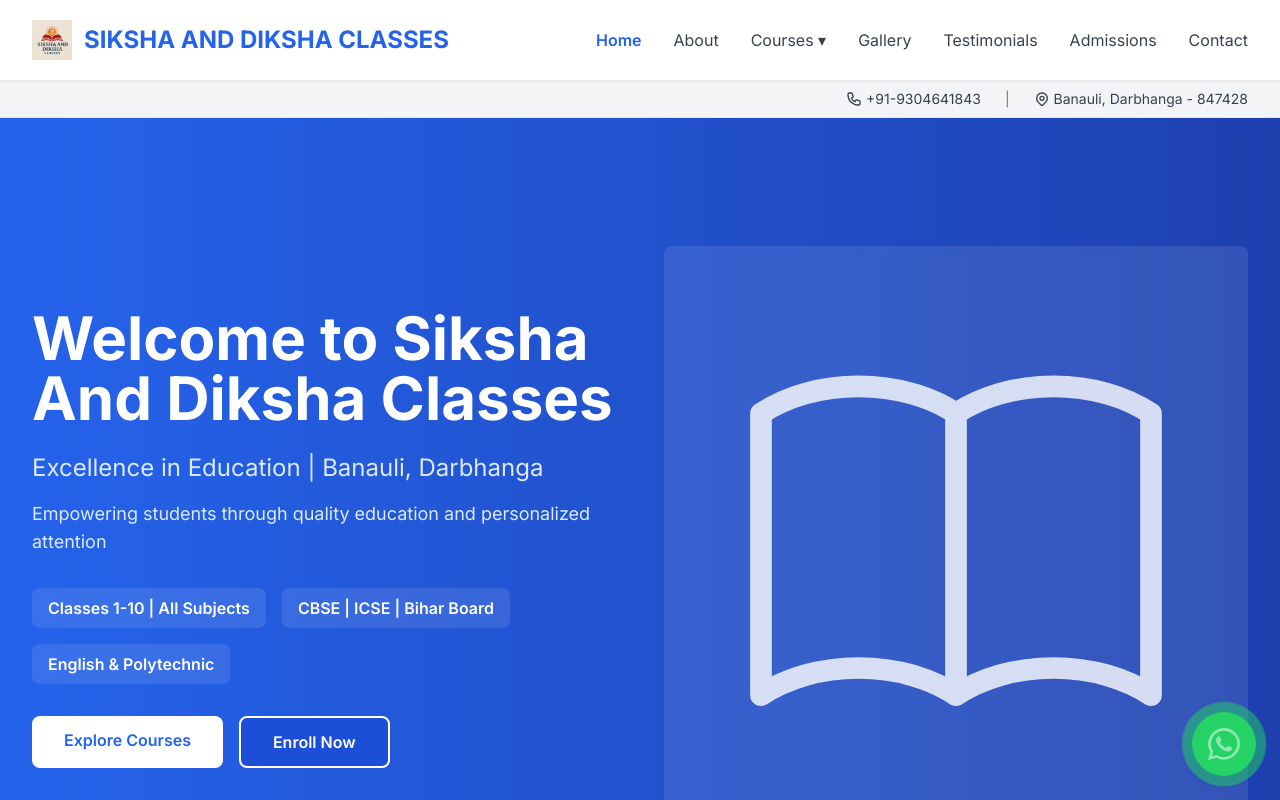
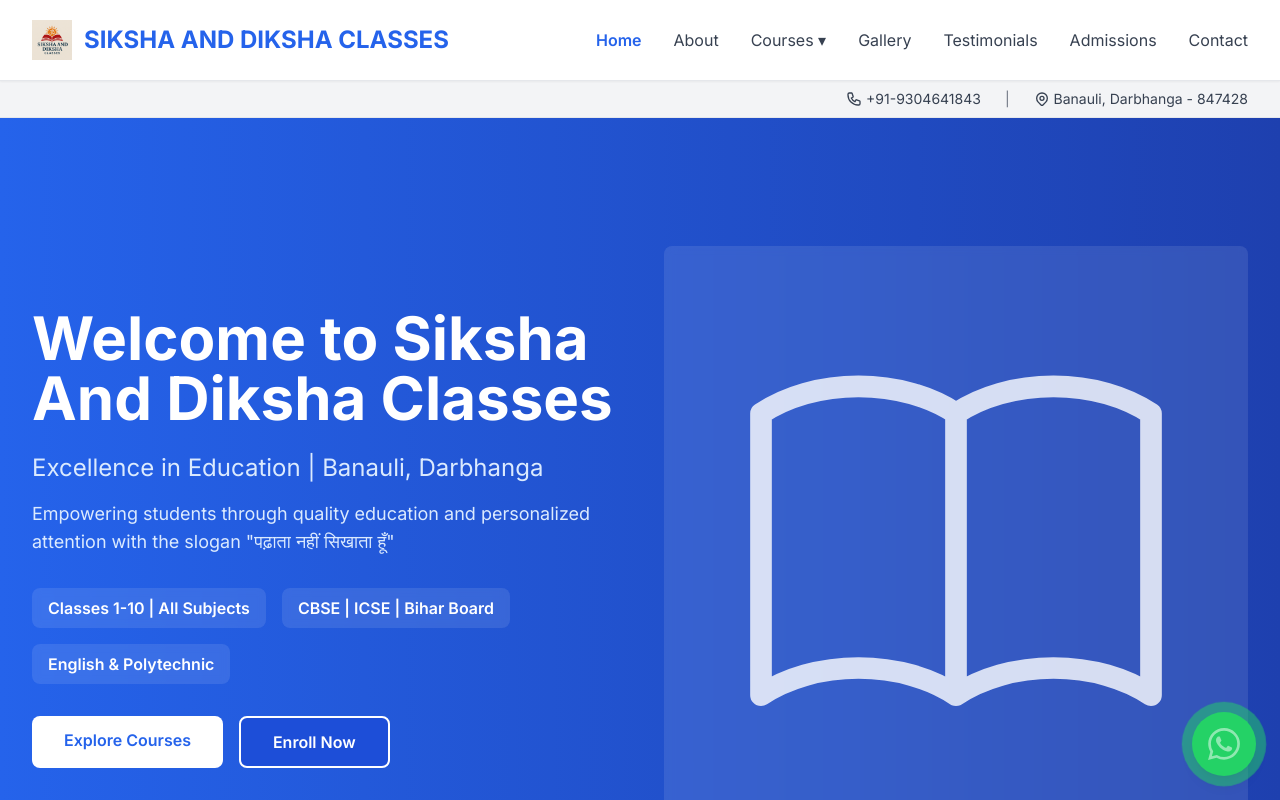
Before and after one commit to replicaboy/Siksha_and_diskha, a Next.js app: page / in a window 1280 px wide. Shown: the top 800 px of the page. Built offline with nearby package versions, Linux system fonts and the light colour scheme.

Commit message:
Update page.tsx

```diff
--- a/src/app/page.tsx
+++ b/src/app/page.tsx
@@ -44,7 +44,7 @@ export default function Home() {
                 Excellence in Education | Banauli, Darbhanga
               </p>
               <p className="text-lg mb-8 text-blue-100">
-                Empowering students through quality education and personalized attention
+                Empowering students through quality education and personalized attention with the slogan "पढ़ाता नहीं सिखाता हूँ"
               </p>
               <div className="flex flex-wrap gap-4 mb-8">
                 <div className="bg-white/10 backdrop-blur-sm px-4 py-2 rounded-lg">
```
